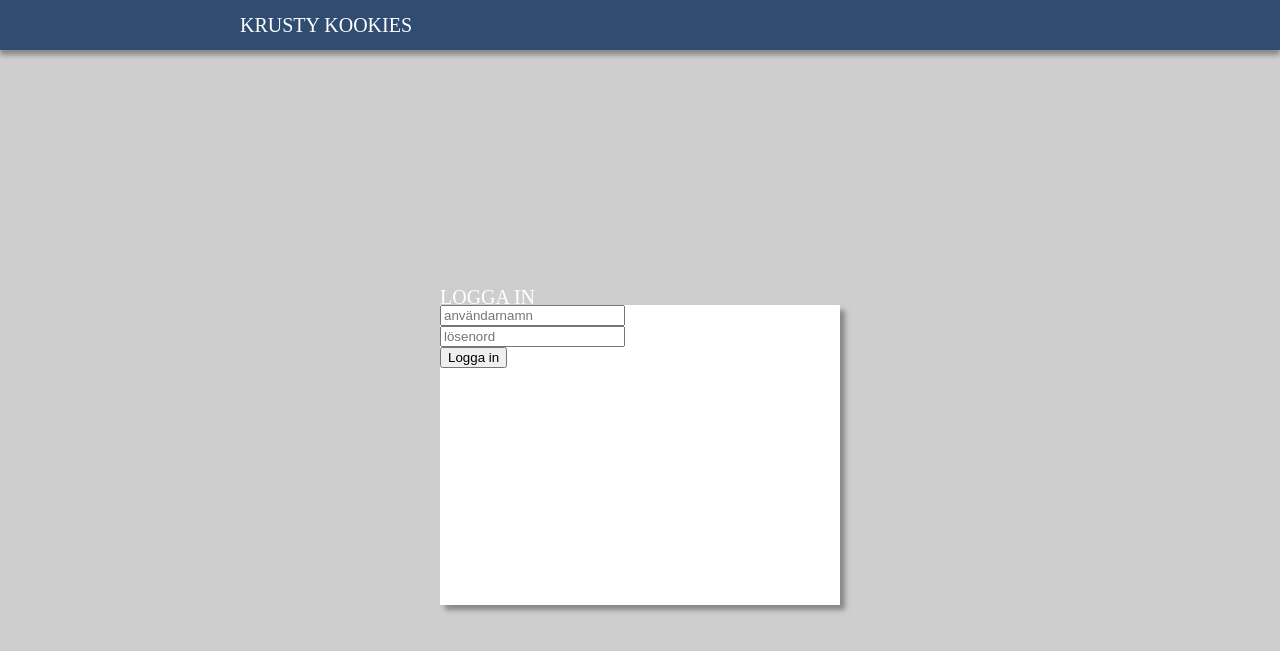
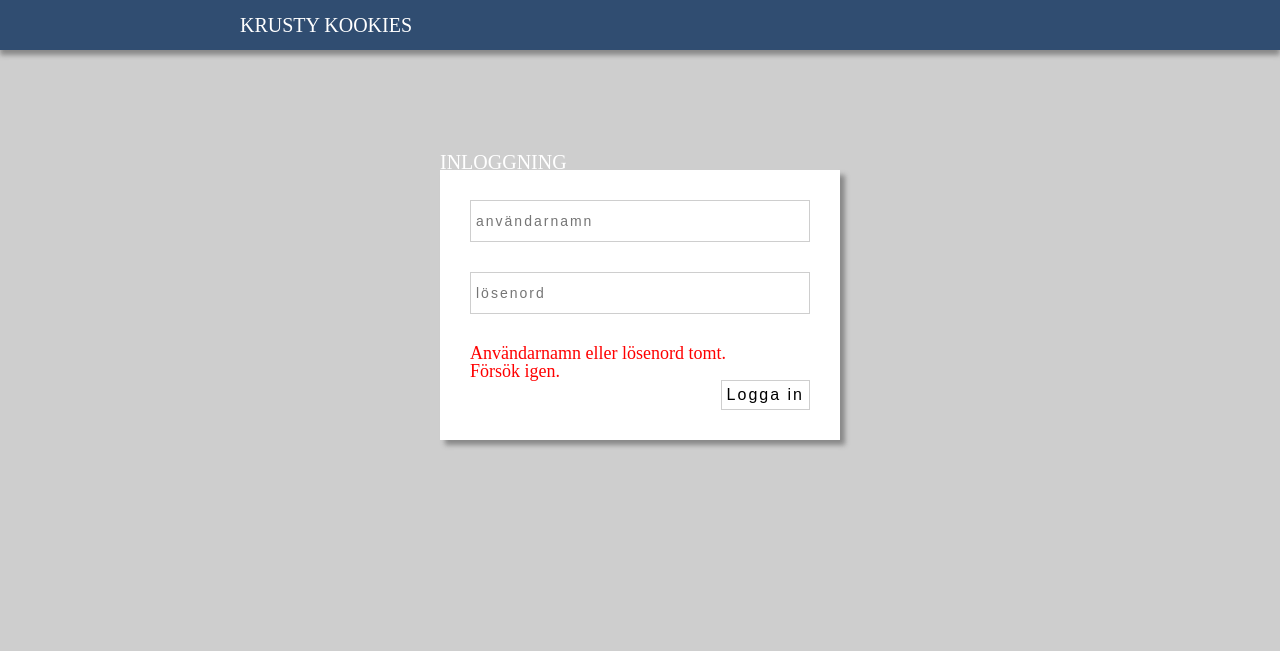
Before and after one commit to jivung/krustykookies, a PHP site: page /index.php?empty in a window 1280 px wide. Shown: the top 651 px of the page. Run offline with PHP 8.4, Linux system fonts and the light colour scheme.

Commit message:
Updated passwordcheck and loginform.

```diff
--- a/includes/database.inc.php
+++ b/includes/database.inc.php
@@ -120,10 +120,22 @@ class Database {
 		return count($result) == 1;
 	}
 
-	public function checkPassword($userName){
+	/**
+	*
+	*
+	*
+	*
+	*/
+	public function checkPassword($userName, $passWord){
 		$sql = "SELECT passWord FROM users WHERE userName = ?";
 		$result = $this->executeQuery($sql, array($userName));
-		return $result;
+		foreach($result as $pass){
+			$result = $pass[0];
+		}
+		if ($result == $passWord) {
+			return true;
+		}
+		return false;
 	}
 }
 ?>
--- a/includes/loginbox.php
+++ b/includes/loginbox.php
@@ -1,18 +1,27 @@
 <div id="logincontainer">
 	<div id="loginheader">
-				LOGGA IN
+		INLOGGNING
 	</div>
 	<div id="loginwindow">
+		<div id="loginformcontainer">
 			<form name="loginform" id="loginform" method="POST" action="includes/login.php">
-					<div id="usernameinput">
-						<input type="text" name="krustyname" placeholder="användarnamn"/>
+				<div id="loginputfieldcontainer">
+					<input type="text" class="input_field_login" name="krustyname" placeholder="användarnamn"/>
 				</div>
-					<div id="passwordinput">
-						<input type="password" name="krustypassword" placeholder="lösenord"/>
+				<div id="loginputfieldcontainer">
+					<input type="password" class="input_field_login" name="krustypassword" placeholder="lösenord"/>
 				</div>
-					<div id="loginsubmit">
-						<input type="submit" name="submit" value="Logga in" />
+				<div id="loginmessagecontainer">
+					<?php
+						if(isset($_GET['false'])) { echo "Fel användarnamn eller lösenord. Försök igen."; }
+						elseif(isset($_GET['empty'])) { echo "Användarnamn eller lösenord tomt. Försök igen."; }
+						elseif(isset($_GET['no_user'])) { echo "Användaren "; echo $_GET['no_user']; echo " existerar inte.<br />Försök igen."; }
+					?>
+				</div>
+				<div id="loginsubmitcontainer">
+					<input type="submit" class="submit_button_login" name="submit" value="Logga in" />
 				</div>
 			</form>
 		</div>
 	</div>
+</div>
--- a/includes/stylesheet.css
+++ b/includes/stylesheet.css
@@ -9,6 +9,31 @@ min-height: 100%;
 background: #cecece;
 padding: 0;
 margin: 0;
+}
+
+/*
+
+		LOGOLINK
+
+*/
+a.logo {
+color: #FFFFFF;
+text-decoration: none;
+}
+
+a.logo:visited {
+color: #FFFFFF;
+text-decoration: none;
+}
+
+a.logo:active {
+color: #FFFFFF;
+text-decoration: none;
+}
+
+a.logo:hover {
+color: #FFFFFF;
+text-decoration: none;
 }
 
 /*
@@ -103,6 +128,18 @@ color: #FFF;
 width: 400px;
 height: 330px;
 padding: 0;
+margin: 100px auto 0 auto;
+}
+
+/*
+
+		LOGIN CONTAINER
+
+*/
+#logincontainer2 {
+width: 400px;
+height: 330px;
+padding: 0;
 margin: 0;
 position: absolute;
 top: 50%;
@@ -117,8 +154,8 @@ margin-top: 50px;
 
 */
 #loginwindow {
-width: 400px;
-height: 300px;
+width: ;
+height: ;
 background: #FFF;
 padding: 0;
 margin: 0;
@@ -165,25 +202,104 @@ color: #000;
 
 /*
 
-		LOGOLINK
+		LOGIN FORM CONTAINER
 
 */
-a.logo {
-color: #FFFFFF;
-text-decoration: none;
+#loginformcontainer {
+width: ;
+height: ;
+background: #FFF;
+padding: 0;
+margin-left: 30px;
+margin-top: 30px;
+margin-right: 30px;
+float: left;
 }
 
-a.logo:visited {
-color: #FFFFFF;
-text-decoration: none;
+/*
+
+		LOGINPUT FIELD CONTAINER
+
+*/
+#loginputfieldcontainer {
+width: ;
+height: ;
+background: #FFF;
+padding: 0;
+margin-bottom: 30px;
+float: left;
 }
 
-a.logo:active {
-color: #FFFFFF;
-text-decoration: none;
+/*
+
+		LOGIN SUBMIT CONTAINER
+
+*/
+#loginsubmitcontainer {
+width: ;
+height: ;
+background: #FFF;
+padding: 0;
+margin-bottom: 30px;
+float: right;
 }
 
-a.logo:hover {
-color: #FFFFFF;
-text-decoration: none;
+/*
+
+		LOGIN MESSAGE CONTAINER
+
+*/
+#loginmessagecontainer {
+width: 300px;
+height: ;
+background: #FFF;
+padding-botom: 20px;
+margin: 0;
+font-family: Microsoft Tai le;
+font-weight: normal;
+font-size: 18px;
+color: red;
+line-height: 18px;
+float: left;
 }
+
+/*
+
+		INPUT FIELD FOR LOGIN
+
+*/
+.input_field_login {
+width: 328px;
+height: 30px;
+border: 1px solid #cecece;
+padding: 5px;
+font-size: 14px;
+letter-spacing: 2px;
+background-color: #FFFFFF;
+}
+
+/*
+
+		SUBMIT BUTTON FOR LOGIN
+
+*/
+.submit_button_login {
+border: 1px solid #cecece;
+padding: 5px;
+font-size: 16px;
+letter-spacing: 2px;
+background-color: #FFFFFF;
+}
+
+/*
+
+		SUBMIT BUTTON FOR LOGOUT
+
+*/
+.submit_button_logout {
+border: 1px solid #cecece;
+padding: 5px;
+font-size: 11px;
+letter-spacing: 2px;
+background-color: #FFFFFF;
+}
--- a/includes/userinfo.php
+++ b/includes/userinfo.php
@@ -1,6 +1,6 @@
 				<div id="logout">
 					<form name="logoutform" id="logoutform" method=POST" action="includes/logout.php" >
-						<input type="submit" name="submit" value="Logga ut" />
+						<input type="submit" class="submit_button_logout" name="submit" value="Logga ut" />
 					</form>
 				</div>
 				<div id="statuscontainer">
```
Also changed, not shown: includes/login.php (+2 -7 lines). Lines whose indentation alone changed are shown as unchanged.
